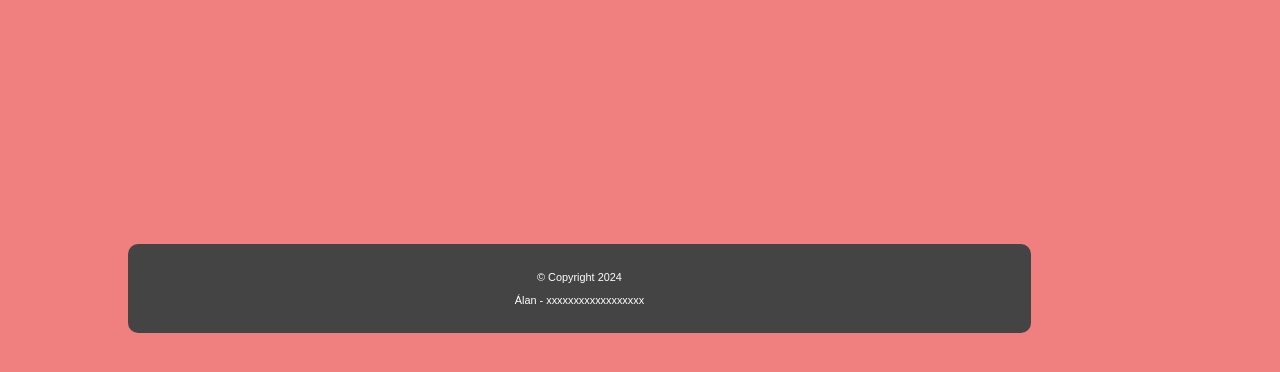
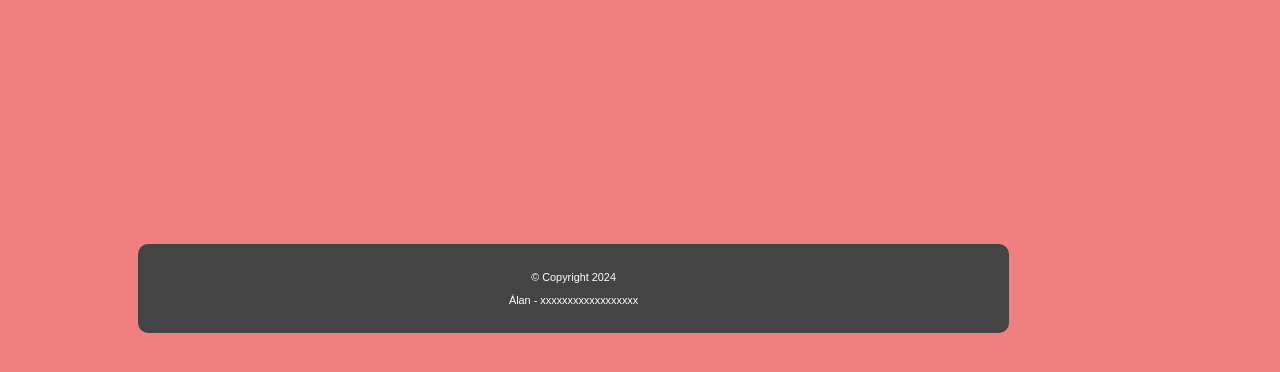
Before and after one commit to niverdajuh/niverdajuh.github.io, a plain HTML site: page index.html in a window 1280 px wide. Shown: the part 78-450 px from the top of the page. Drawn offline with Linux system fonts and the light colour scheme.

Commit message:
último ajsute ok

```diff
--- a/styles/main.css
+++ b/styles/main.css
@@ -106,8 +106,9 @@
   bottom: px;
   background: #444;
   text-align: center; /* Centraliza o texto do rodapé */
+  max-width: clamp(320px, 82%, 1200px); /* Igual ao rodapé */
   font-size: 80%; /* Fonte como 80% do tamanho padrão */
-  width: 98%; /* Define o uso de toda a largura disponível */
+  width: 100%; /* Define o uso de toda a largura disponível */
   margin-top: auto; /* Coloca o rodapé na parte inferior */
   margin-inline: auto; /* Centraliza horizontalmente */
   border-radius: 10px;
```
